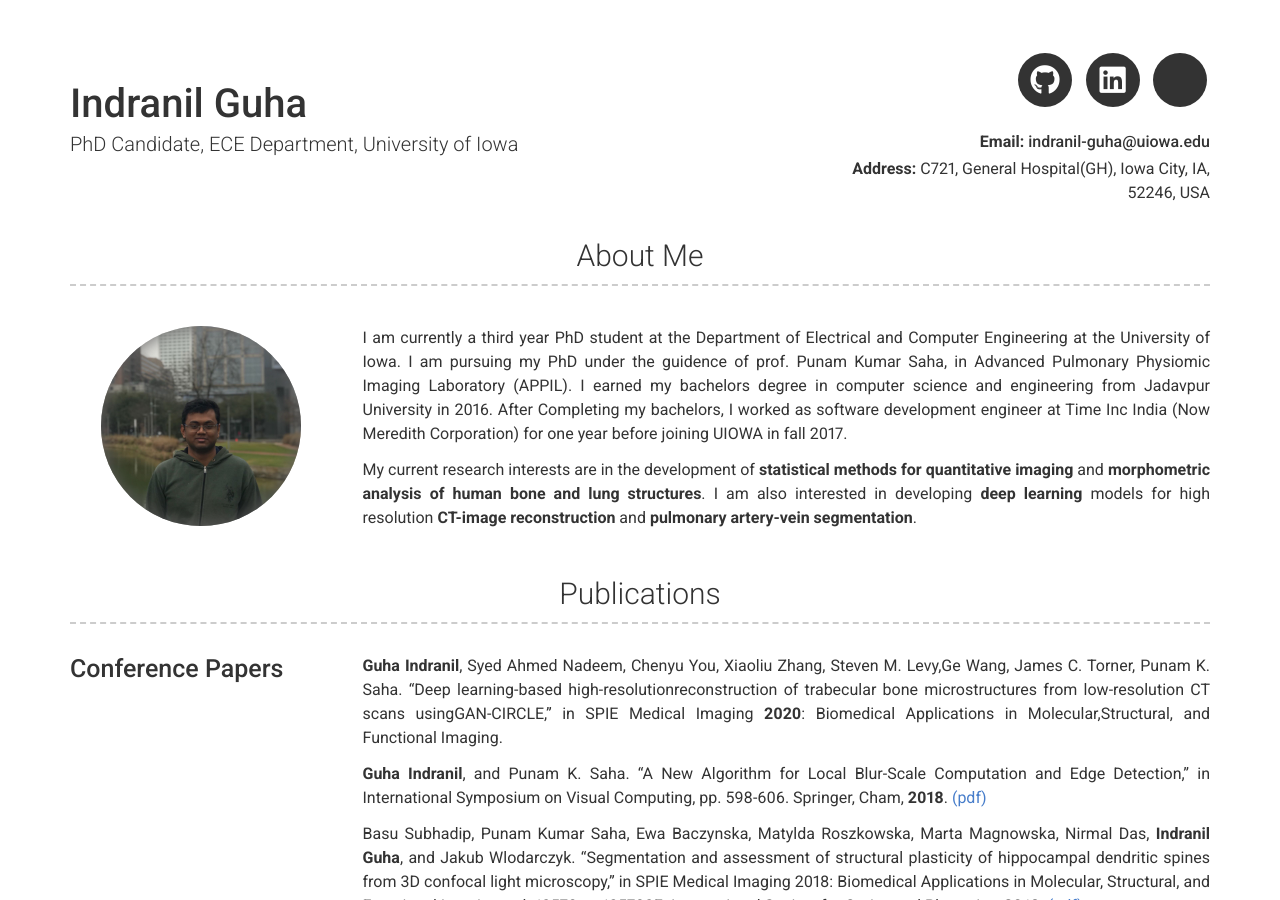
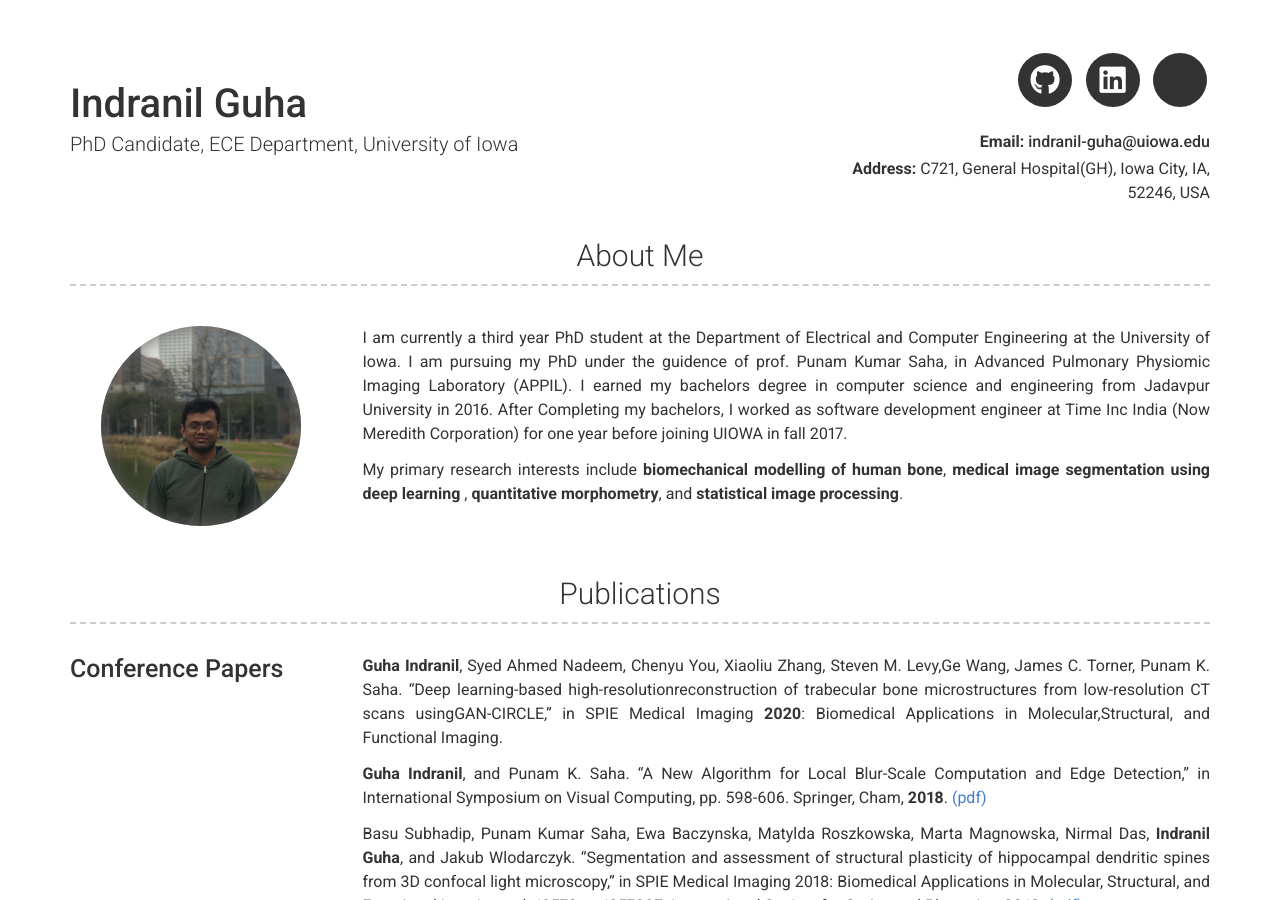
Before and after one commit to iguha94/iguha94.github.io, a Jekyll site: the page built from index.md, in a window 1280 px wide and 900 px high. Built offline with Jekyll 4.4.1, drawn with Linux system fonts in a browser that asks for light colours; nearby versions of some CDN libraries; a style sheet for code colours, icons or effects is not loaded.

Commit message:
changes in about

```diff
--- a/_config.yml
+++ b/_config.yml
@@ -19,7 +19,7 @@ about_profile_image: images/profileMe.jpeg
 about_content: | # this will include new lines to allow paragraphs
   I am currently a third year PhD student at the Department of Electrical and Computer Engineering at the University of Iowa. I am pursuing my PhD under the guidence of prof. Punam Kumar Saha, in Advanced Pulmonary Physiomic Imaging Laboratory (APPIL). I earned my bachelors degree in computer science and engineering from Jadavpur University in 2016. After Completing my bachelors, I worked as software development engineer at Time Inc India (Now Meredith Corporation) for one year before joining UIOWA in fall 2017.
 
-  My current research interests are in the development of <b>statistical methods for quantitative imaging</b> and <b> morphometric analysis of human bone and lung structures</b>. I am  also interested in developing <b>deep learning</b> models for high resolution <b>CT-image reconstruction</b> and <b>pulmonary artery-vein segmentation</b>.
+  My primary research interests include <b>biomechanical modelling of human bone</b>, <b>medical image segmentation using deep learning </b> , <b>quantitative morphometry</b>, and <b>statistical image processing</b>.
 
 
 # Projects Section
```
Also changed, not shown: _includes/awards.html (line endings or trailing spaces), 1 other file.
